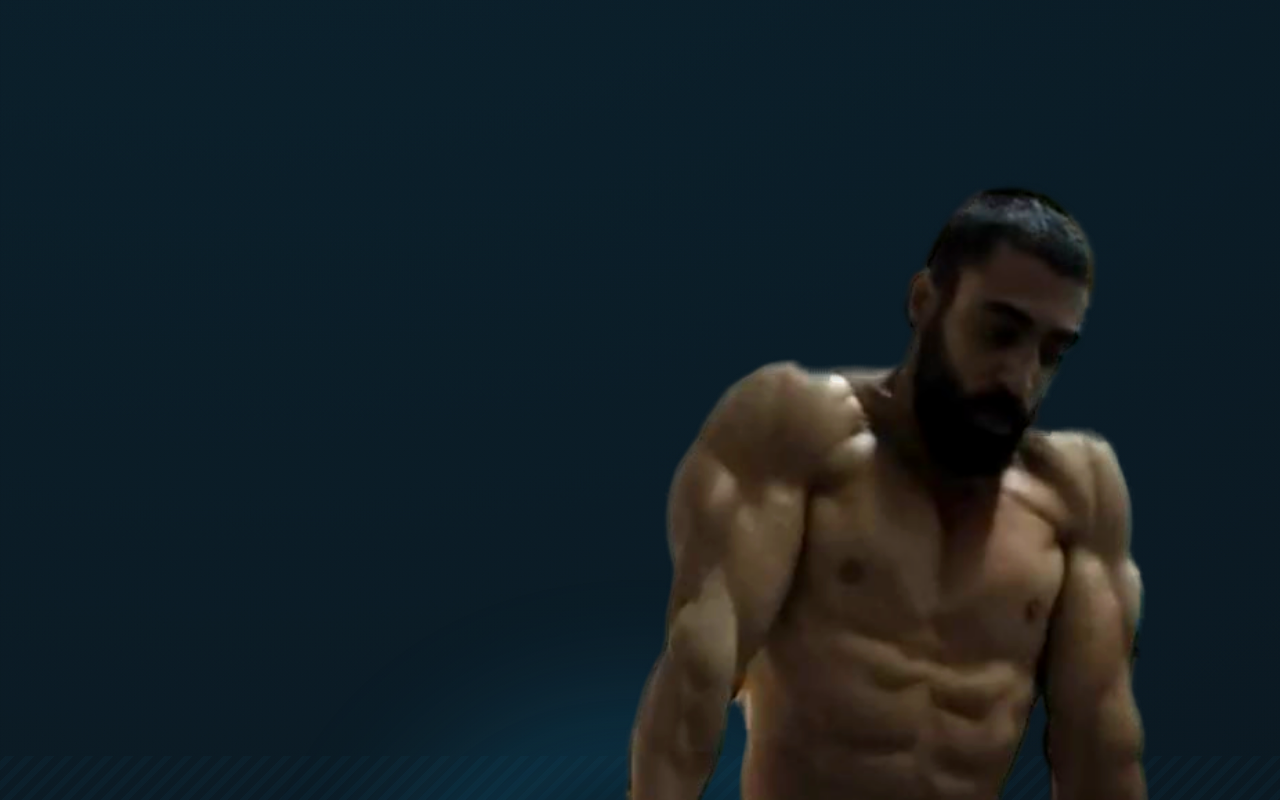
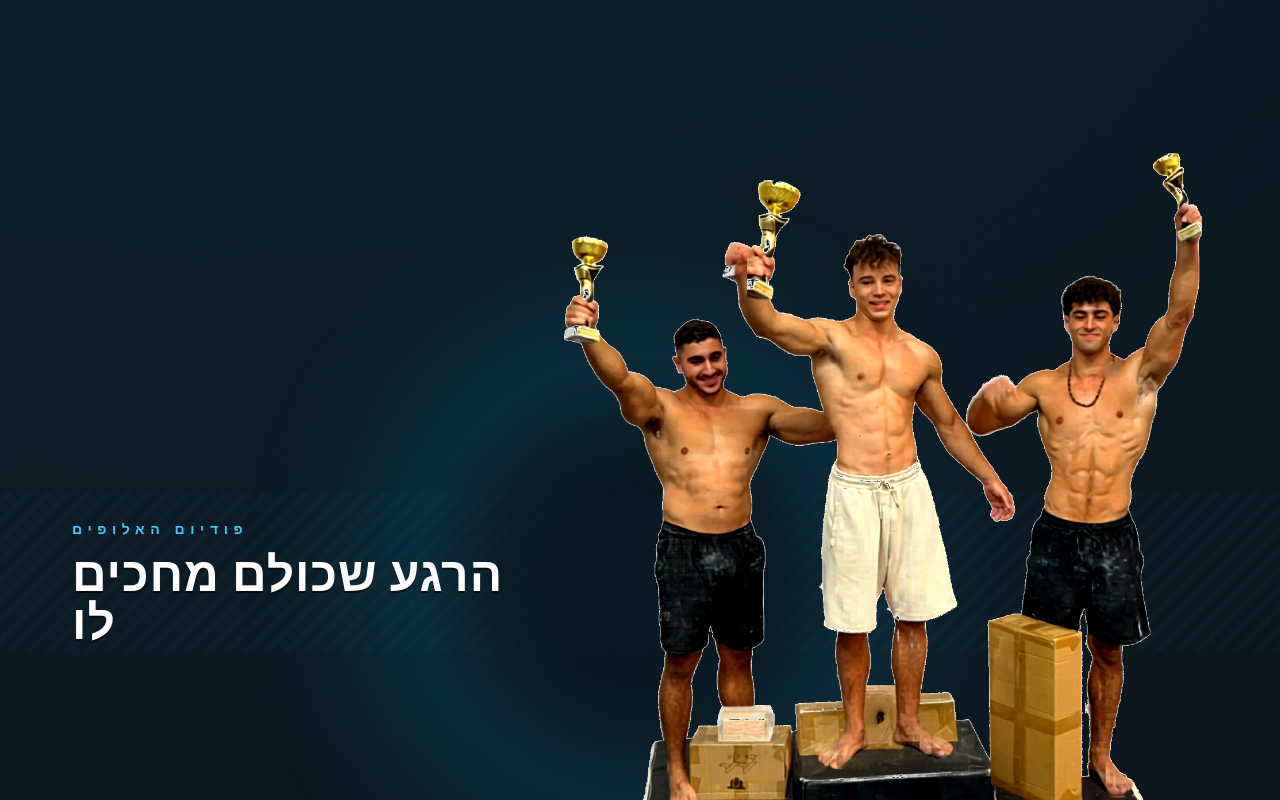
Before and after one commit to yarincsw-collab/calima-battle-3, a Next.js app: page / in a window 1280 px wide. Shown: the part 1660-2460 px from the top of the page. Built offline with nearby package versions, Linux system fonts and the light colour scheme.

Commit message:
Replace front-lever ActionShot with champion-podium cut-out

```diff
--- a/src/app/page.tsx
+++ b/src/app/page.tsx
@@ -34,11 +34,11 @@ export default function LandingPage() {
       <EventStrip />
       <DisciplinesSection />
       <ActionShot
-        src="/gallery/front-lever-cut.png"
-        alt="פריסטייל על המתח"
+        src="/gallery/champion-podium.png"
+        alt="זוכי תחרות קלימה Battles על הפודיום"
         from="right"
-        caption="פריסטייל ברמה הגבוהה ביותר"
-        kicker="על המתח"
+        caption="הרגע שכולם מחכים לו"
+        kicker="פודיום האלופים"
       />
       <JudgingSection />
       <LevelsSection />
```
Also changed, not shown: public/gallery/champion-podium.png (added).
